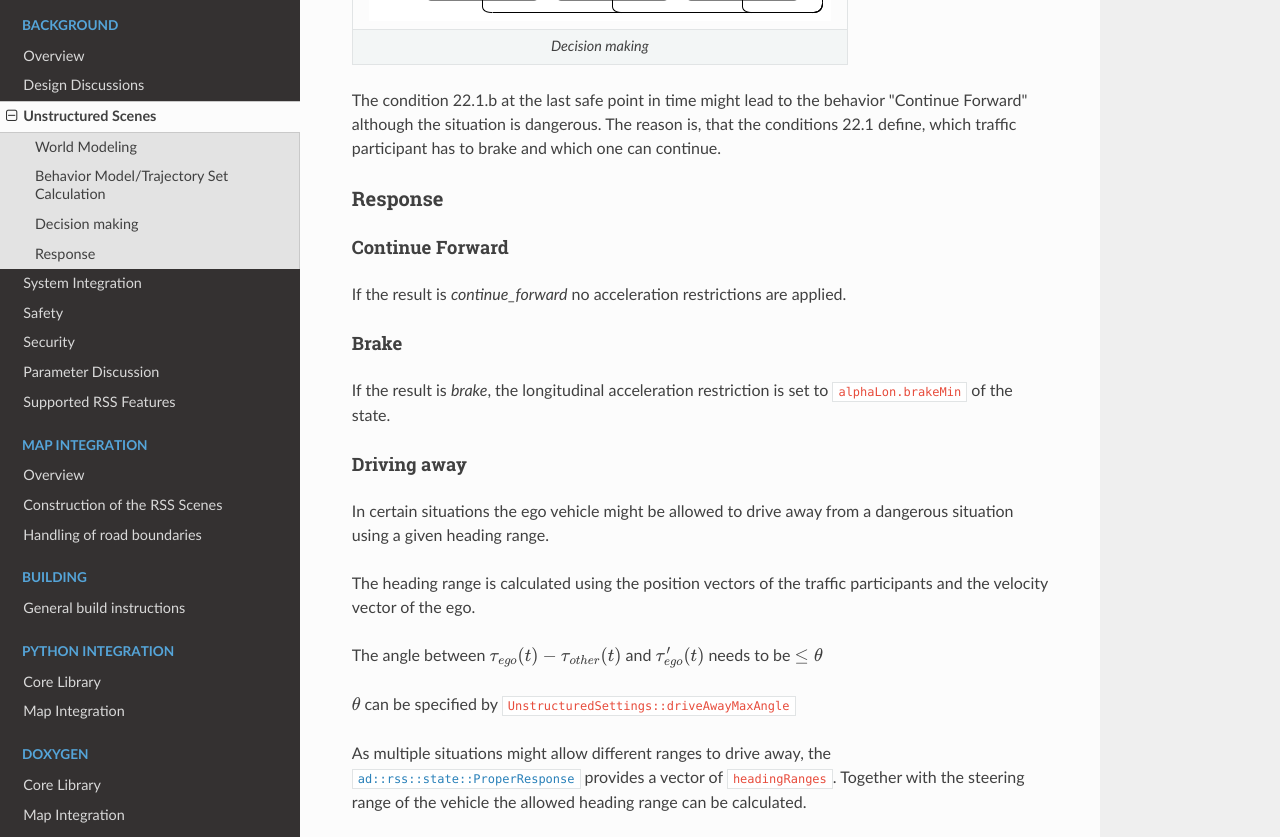
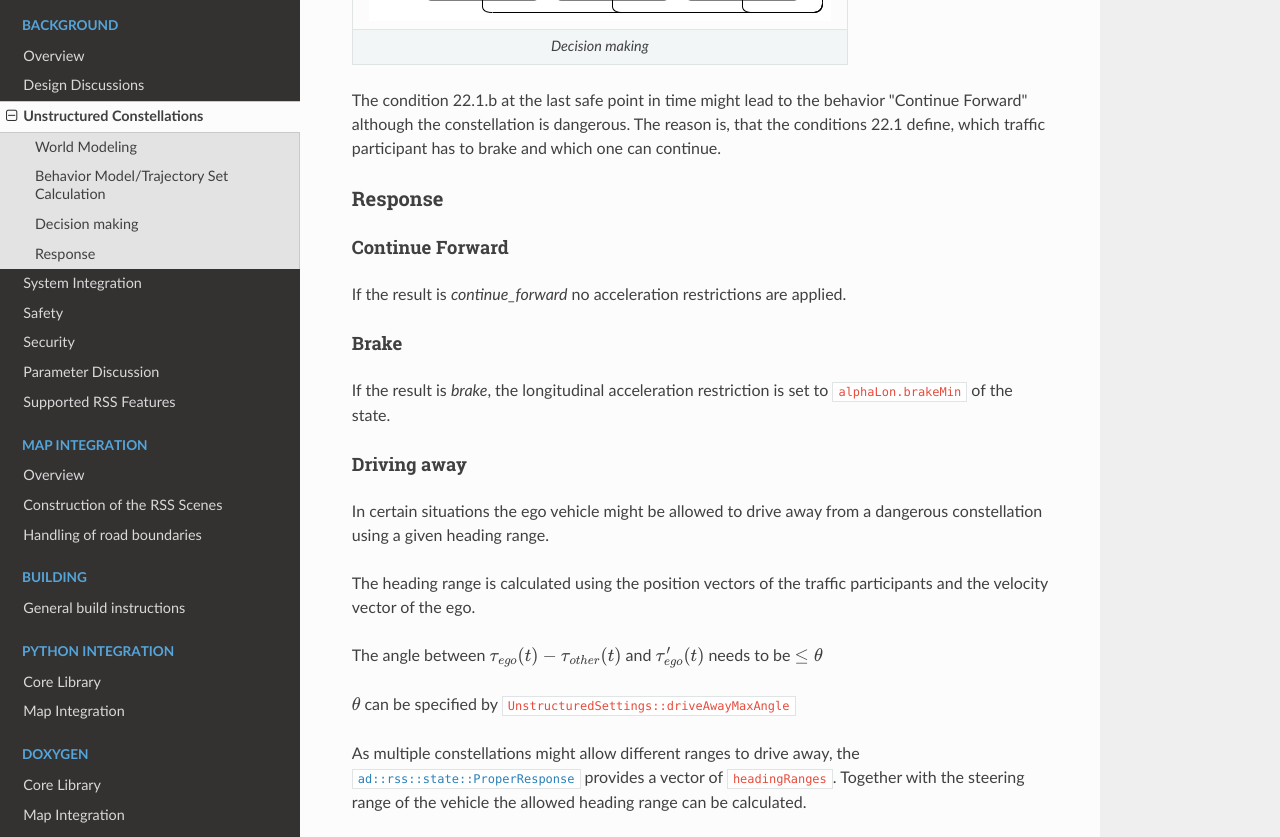
Before and after one commit to intel/ad-rss-lib, an MkDocs documentation site: the page built from doc/ad_rss/UnstructuredConstellations.md, in a window 1280 px wide and 1400 px high, scrolled down 4436 px. Shown: the part 167-1004 px from the top of the window. Built offline with MkDocs 1.6.1, drawn with Linux system fonts in a browser that asks for light colours; nearby versions of some CDN libraries; formulas are drawn with MathJax 3; some of the changed text lies outside the part shown.

Commit message:
Rename scene to constellation

```diff
--- a/doc/ad_rss/UnstructuredScenes.md
+++ b/doc/ad_rss/UnstructuredConstellations.md
@@ -1,12 +1,12 @@
 ## Overview
 
-Unstructured scenes implement unstructured roads (described in chapter 3.7.2 of the [RSS paper](https://arxiv.org/abs/1708.06374), definitions 19-22) and pedestrians (described in chapter 3.8).
-In contrast to the structured scenes, two dimensional trajectories with lateral and longitudinal component are calculated.
+Unstructured constellations implement unstructured roads (described in chapter 3.7.2 of the [RSS paper](https://arxiv.org/abs/1708.06374), definitions 19-22) and pedestrians (described in chapter 3.8).
+In contrast to the structured constellations, two dimensional trajectories with lateral and longitudinal component are calculated.
 
 
 ### World Modeling
 
-To allow customization, every scene within the [`ad::rss::world::WorldModel`](https://intel.github.io/ad-rss-lib/doxygen/ad_rss/structad_1_1rss_1_1world_1_1WorldModel.html) can be calculated as unstructured, depending on the `situationType`.
+To allow customization, every constellations within the [`ad::rss::world::WorldModel`](https://intel.github.io/ad-rss-lib/doxygen/ad_rss/structad_1_1rss_1_1world_1_1WorldModel.html) can be calculated as unstructured, depending on the `situationType`.
 
 ### Behavior Model/Trajectory Set Calculation
 
@@ -79,7 +79,7 @@
 
 ### Decision making
 
-The [RSS paper](https://arxiv.org/abs/1708.06374) definition 22 states conditions, that are relevant to calculate if a situation is dangerous and how to behave then.
+The [RSS paper](https://arxiv.org/abs/1708.06374) definition 22 states conditions, that are relevant to calculate if a constellation is dangerous and how to behave then.
 
 Depending on their values, three decisions are possible:
 
@@ -105,7 +105,7 @@
 |:--:|
 | *Decision making* |
 
-The condition 22.1.b at the last safe point in time might lead to the behavior "Continue Forward" although the situation is dangerous. The reason is, that the conditions 22.1 define, which traffic participant has to brake and which one can continue.
+The condition 22.1.b at the last safe point in time might lead to the behavior "Continue Forward" although the constellation is dangerous. The reason is, that the conditions 22.1 define, which traffic participant has to brake and which one can continue.
 
 ### Response
 
@@ -119,7 +119,7 @@
 
 #### Driving away
 
-In certain situations the ego vehicle might be allowed to drive away from a dangerous situation using a given heading range.
+In certain situations the ego vehicle might be allowed to drive away from a dangerous constellation using a given heading range.
 
 The heading range is calculated using the position vectors of the traffic participants and the velocity vector of the ego.
 
@@ -127,7 +127,7 @@
 
 $\theta$ can be specified by `UnstructuredSettings::driveAwayMaxAngle`
 
-As multiple situations might allow different ranges to drive away, the [`ad::rss::state::ProperResponse`](https://intel.github.io/ad-rss-lib/doxygen/ad_rss/structad_1_1rss_1_1state_1_1ProperResponse.html) provides a vector of `headingRanges`. Together with the steering range of the vehicle the allowed heading range can be calculated.
+As multiple constellations might allow different ranges to drive away, the [`ad::rss::state::ProperResponse`](https://intel.github.io/ad-rss-lib/doxygen/ad_rss/structad_1_1rss_1_1state_1_1ProperResponse.html) provides a vector of `headingRanges`. Together with the steering range of the vehicle the allowed heading range can be calculated.
 
 | ![](../images/unstructured_drive_away.png) |
 |:--:|
--- a/mkdocs.yml
+++ b/mkdocs.yml
@@ -10,7 +10,7 @@
 - Background:
   - Overview: ad_rss/Overview.md
   - Design Discussions: ad_rss/HLD-KeyDesignDecisionsAndAlternatives.md
-  - Unstructured Scenes: ad_rss/UnstructuredScenes.md
+  - Unstructured Constellations: ad_rss/UnstructuredConstellations.md
   - System Integration: ad_rss/HLD-ArchitectureOverview.md
   - Safety: ad_rss/HLD-Safety.md
   - Security: ad_rss/HLD-Security.md
```
Also changed, not shown: doc/ad_rss/SupportedRssFeatures.md (+1 -1 lines).
